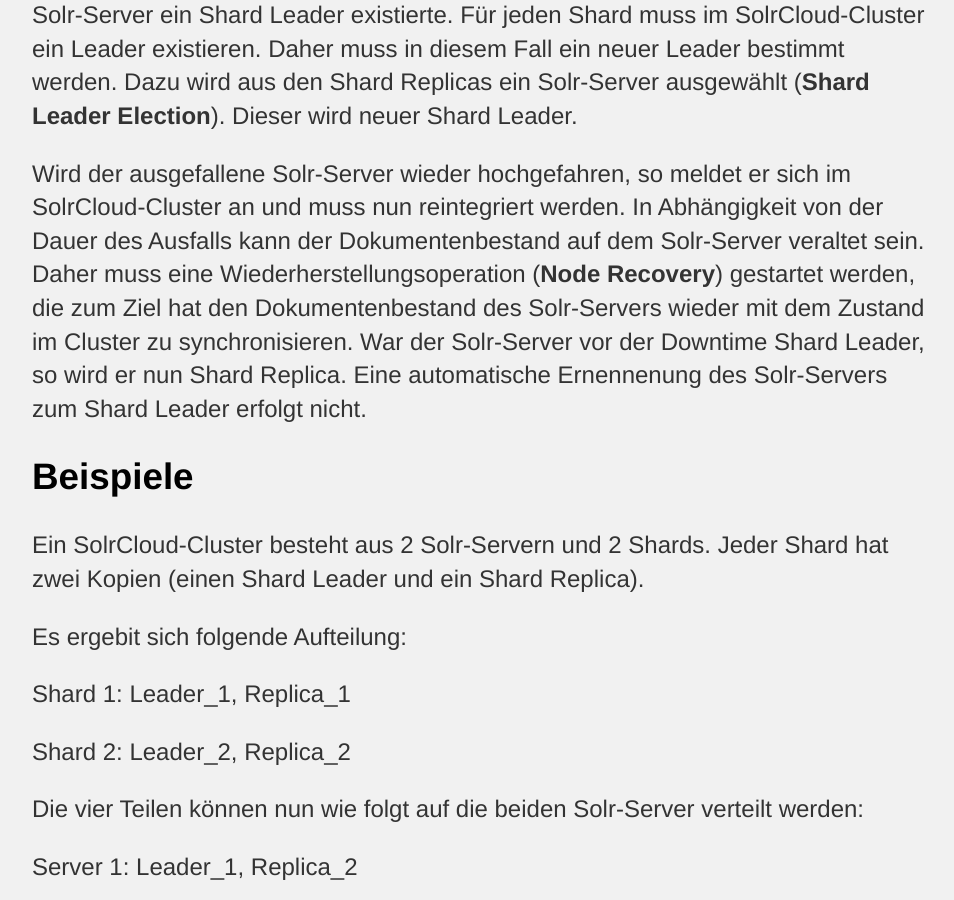
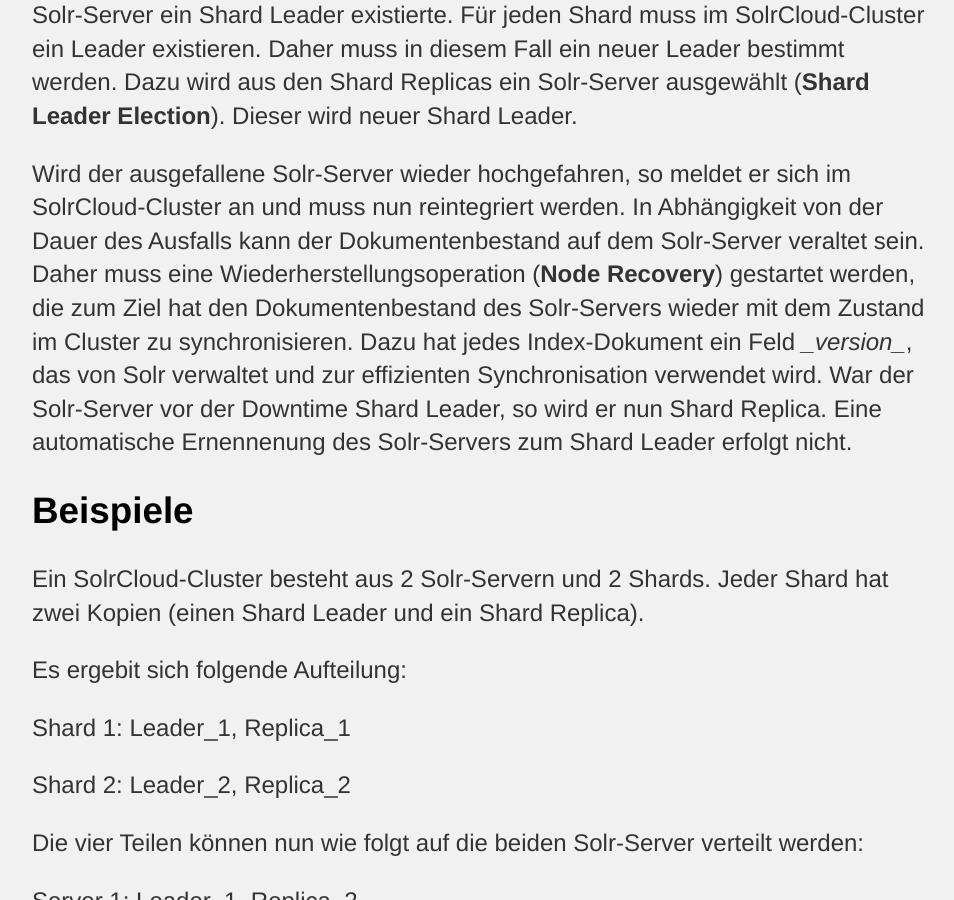
Before and after one commit to saschaszott/saschaszott.github.io, a Jekyll site: the page built from _posts/2017-06-18-solrclound.md, in a window 1280 px wide and 900 px high, scrolled down 2351 px. Shown: the whole window, without its empty margins (160-1114 px from the left). Built offline with Jekyll 4.4.1, drawn with Linux system fonts in a browser that asks for light colours.

Commit message:
Update 2017-06-18-solrclound.md

```diff
--- a/_posts/2017-06-18-solrclound.md
+++ b/_posts/2017-06-18-solrclound.md
@@ -29,7 +29,7 @@
 
 Fällt nun ein Solr-Server aus, so kann es passieren, dass auf dem ausgefallenen Solr-Server ein Shard Leader existierte. Für jeden Shard muss im SolrCloud-Cluster ein Leader existieren. Daher muss in diesem Fall ein neuer Leader bestimmt werden. Dazu wird aus den Shard Replicas ein Solr-Server ausgewählt (**Shard Leader Election**). Dieser wird neuer Shard Leader.
 
-Wird der ausgefallene Solr-Server wieder hochgefahren, so meldet er sich im SolrCloud-Cluster an und muss nun reintegriert werden. In Abhängigkeit von der Dauer des Ausfalls kann der Dokumentenbestand auf dem Solr-Server veraltet sein. Daher muss eine Wiederherstellungsoperation (**Node Recovery**) gestartet werden, die zum Ziel hat den Dokumentenbestand des Solr-Servers wieder mit dem Zustand im Cluster zu synchronisieren. War der Solr-Server vor der Downtime Shard Leader, so wird er nun Shard Replica. Eine automatische Ernennenung des Solr-Servers zum Shard Leader erfolgt nicht.
+Wird der ausgefallene Solr-Server wieder hochgefahren, so meldet er sich im SolrCloud-Cluster an und muss nun reintegriert werden. In Abhängigkeit von der Dauer des Ausfalls kann der Dokumentenbestand auf dem Solr-Server veraltet sein. Daher muss eine Wiederherstellungsoperation (**Node Recovery**) gestartet werden, die zum Ziel hat den Dokumentenbestand des Solr-Servers wieder mit dem Zustand im Cluster zu synchronisieren. Dazu hat jedes Index-Dokument ein Feld *_version_*, das von Solr verwaltet und zur effizienten Synchronisation verwendet wird. War der Solr-Server vor der Downtime Shard Leader, so wird er nun Shard Replica. Eine automatische Ernennenung des Solr-Servers zum Shard Leader erfolgt nicht.
 
 ## Beispiele
 
```
